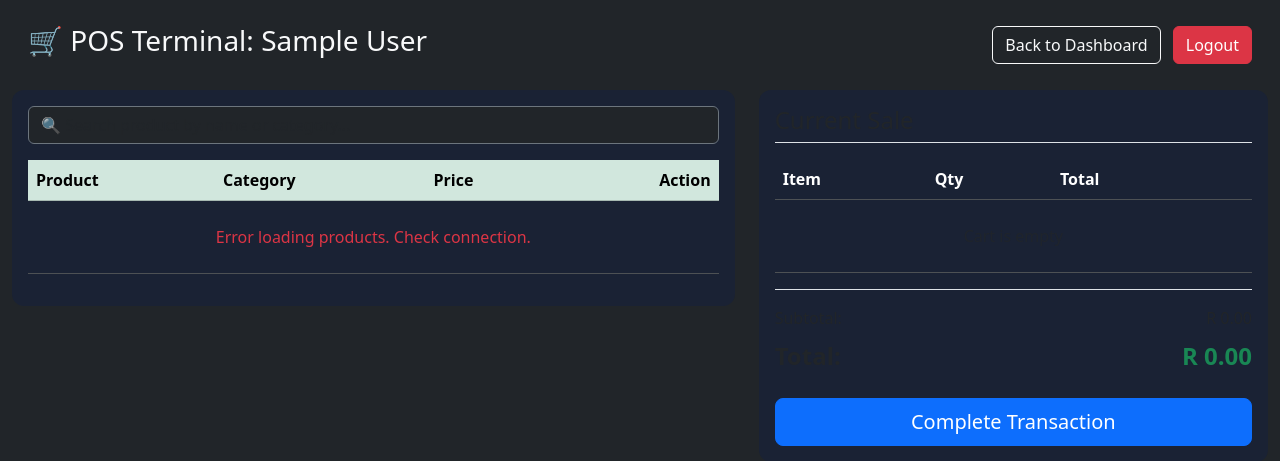
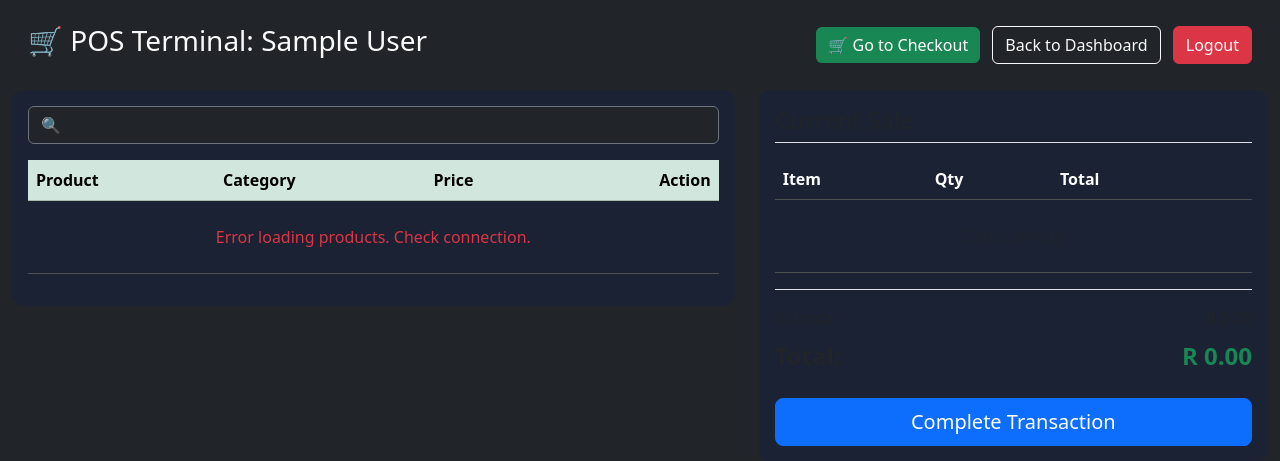
Before and after one commit to Haroon-Nkopa/flask-inventory-app, a Flask app: template app/templates/main/pos.html in a window 1280 px wide. Shown: the top 461 px of the page. Run offline with Flask 3, Linux system fonts and the light colour scheme; the template is opened without the code that fills it, so the values that code supplies are empty; the visitor is signed in with stand-in values (Sample User, id 1); some libraries are stand-ins or nearby versions.

Commit message:
Add 'Go to Checkout' button in POS Terminal

```diff
--- a/app/templates/main/pos.html
+++ b/app/templates/main/pos.html
@@ -20,6 +20,7 @@
   <div class="d-flex justify-content-between align-items-center mb-4 px-3">
     <h3>🛒 POS Terminal: {{ session['shop_name'] }}</h3>
     <div>
+        <a href="#checkoutBtn" class="btn btn-success me-2">🛒 Go to Checkout</a>
         <a href="{{ url_for('main.shop') }}" class="btn btn-outline-light me-2">Back to Dashboard</a>
         <a href="{{ url_for('main.logout') }}" class="btn btn-danger">Logout</a>
     </div>
```
